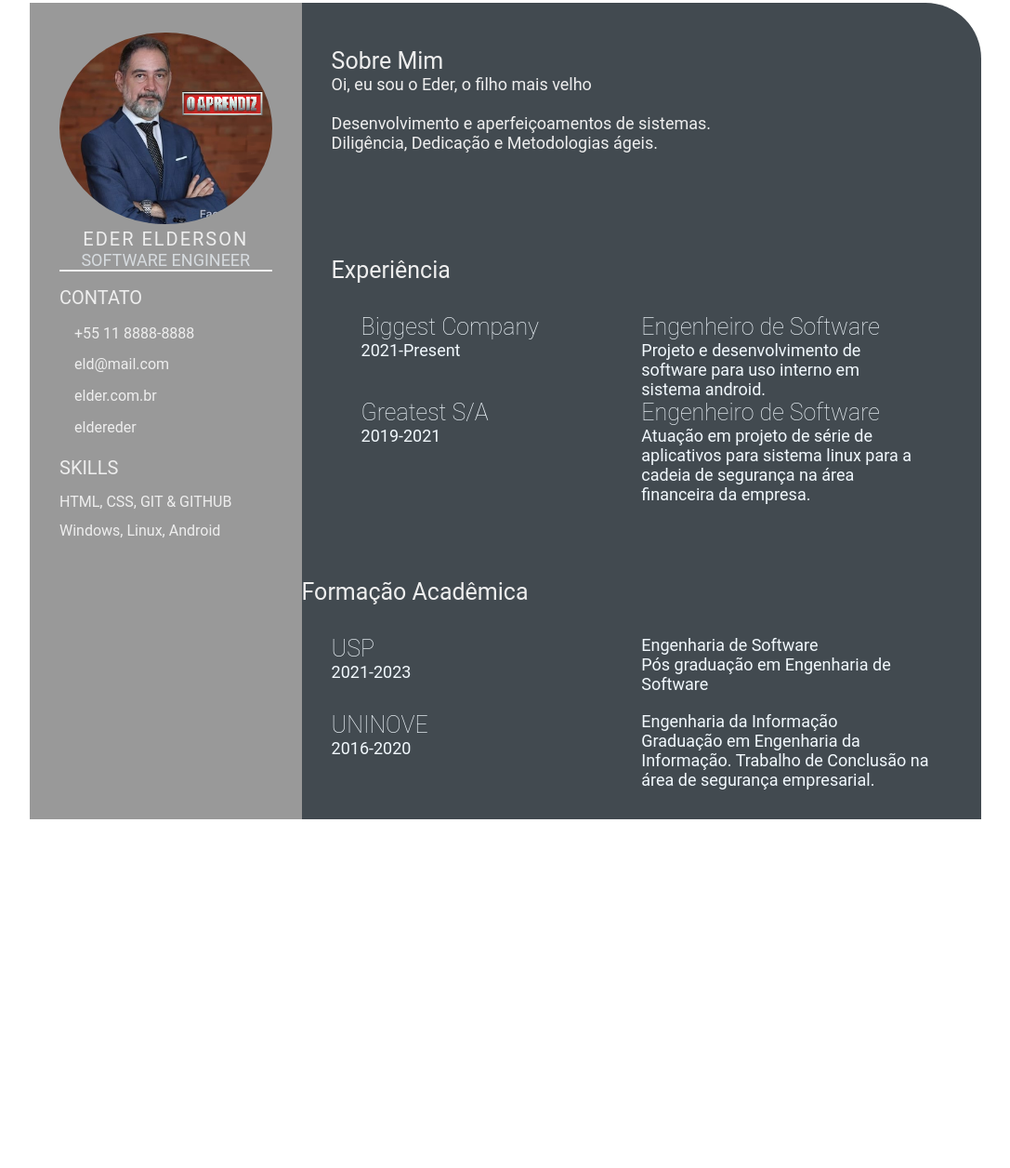
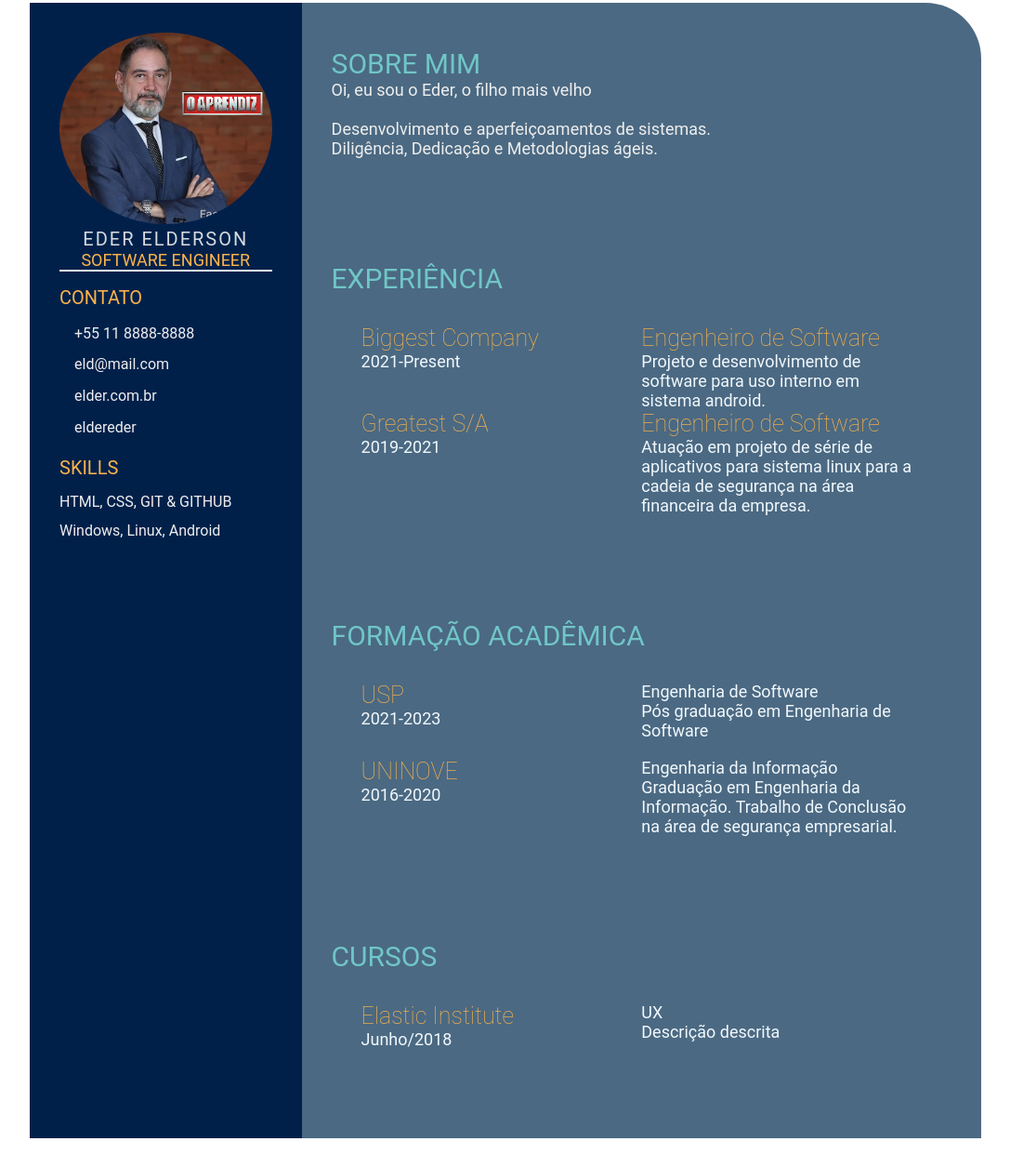
Before and after one commit to lafortunelapine/devweekgit.github.io, a plain HTML site: page index.html in a window 1280 px wide. Shown: the part 29-1285 px from the top of the page at 93% size, without its empty margins (96-1183 px from the left). Before the commit the page ends 942 px from the top, so only its background shows below. Drawn offline with Linux system fonts and the light colour scheme.

Commit message:
feature: improved style, index and deleted music beet.jpg

```diff
--- a/index.html
+++ b/index.html
@@ -47,7 +47,7 @@
         <section class="right-section">
             <div class="right-section-contents">
                 <div class="gap">
-                    <div class="right-title">Sobre Mim</div>
+                    <div class="right-title">SOBRE MIM</div>
                     <p class="about-me-contents">
                         Oi, eu sou o Eder, o filho mais velho<br>
                         <br> Desenvolvimento e aperfeiçoamentos de sistemas.
@@ -55,9 +55,10 @@
                     </p>
                 </div>
             </div>
+
             <div class="right-section-contents">
                 <div class="experience-gap">
-                    <div class="right-title">Experiência</div>
+                    <div class="right-title">EXPERIÊNCIA</div>
                     <div class="experience-contents">
                         <div class="exp-left">
                             <p class="exp-company-name">Biggest Company</p>
@@ -65,7 +66,8 @@
                         </div>
                         <div class="exp-right">
                             <p class="exp-position">Engenheiro de Software</p>
-                            <p class="exp-desc">Projeto e desenvolvimento de software para uso interno em sistema android.</p>
+                            <p class="exp-desc">Projeto e desenvolvimento de software para uso interno em sistema
+                                android.</p>
                         </div>
                         <div class="exp-left">
                             <p class="exp-company-name">Greatest S/A</p>
@@ -73,13 +75,16 @@
                         </div>
                         <div class="exp-right">
                             <p class="exp-position">Engenheiro de Software</p>
-                            <p class="exp-desc">Atuação em projeto de série de aplicativos para sistema linux para a cadeia de segurança na área financeira da empresa.</p>
+                            <p class="exp-desc">Atuação em projeto de série de aplicativos para sistema linux para a
+                                cadeia de segurança na área financeira da empresa.</p>
                         </div>
                     </div>
                 </div>
             </div>
-            <section class="education-gap">
-                <div class="right-title">Formação Acadêmica</div>
+
+            <section class="right-section-contents">
+                <div class="education-gap">
+                    <div class="right-title">FORMAÇÃO ACADÊMICA</div>
                     <div class="education-contents">
                         <div class="education-left">
                             <p class="education-school-name">USP</p>
@@ -95,10 +100,32 @@
                         </div>
                         <div class="education-right">
                             <p class="education-subject">Engenharia da Informação</p>
-                        <p class="education-desc"> Graduação em Engenharia da Informação. Trabalho de Conclusão na área de segurança empresarial.</p>
+                            <p class="education-desc"> Graduação em Engenharia da Informação. Trabalho de Conclusão na
+                                área
+                                de segurança empresarial.</p>
+                        </div>
                     </div>
                 </div>
             </section>
+
+            <section class="right-section-contents">
+                <div class="award-gap">
+                    <div class="right-title">CURSOS</div>
+                    <div class="award-contents">
+                        <div class="award-left">
+                            <p class="award-company-name">Elastic Institute</p>
+                            <p class="award-time-period">Junho/2018</p>
+                        </div>
+                        <div class="award-right">
+                            <p class="award-name">UX</p>
+                            <p class="award-desc">
+                                Descrição descrita
+                            </p>
+                        </div>
+                    </div>
+                </div>
+            </section>
+
         </section>
     </main>
 </body>
--- a/style.css
+++ b/style.css
@@ -17,13 +17,13 @@
 .left-section {
     grid-column: span 2;
     height: 100%;
-    background-color: #999999;
+    background-color: #00204A;
 }
 
 .right-section {
     grid-column: span 5;
     height: 100%;
-    background-color: #424a50;
+    background-color: #4B6982;
     border-radius: 0px 60px 0px 0px;
 }
 
@@ -43,7 +43,7 @@
 }
 
 .name {
-    color: #eeeeee;
+    color: #D6DBDF;
     font-size: 20px;
     text-align: center;
     letter-spacing: 2px;
@@ -51,7 +51,7 @@
 }
 
 .profession {
-    color: #D6DBDF;
+    color: #FDB44B;
     font-size: 18px;
     text-transform: uppercase;
     text-align: center;
@@ -59,7 +59,7 @@
 
 /* .contact-info { border-bottom: 2px solid #1B2631; } */
 .left-title {
-    color: #eeeeee;
+    color: #FDB44B;
     font-size: 20px;
     padding-top: 1rem;
 }
@@ -94,8 +94,8 @@
 }
 
 .right-title {
-    font-size: 25px;
-    color: #eeeeee;
+    font-size: 30px;
+    color: #70C6C7;
     padding-top: 1rem;
 }
 .gap {
@@ -107,7 +107,7 @@
 }
 .experience-contents,
 .education-contents,
-.awards-contents {
+.award-contents {
     display: grid;
     grid-template-columns: repeat(2, 1fr);
     color: #f1f8fd;
@@ -116,7 +116,7 @@
 }
 .exp-time-period,
 .education-time-period,
-.awards-time-period {
+.award-time-period {
     font-size: 18px;
     padding-bottom: 2rem;
 }
@@ -126,4 +126,5 @@
 .education-school-name {
     font-size: 25px;
     font-weight: lighter;
+    color: #FDB44B;
 }
```
Also changed, not shown: img/music beet.jpg (deleted). Lines whose indentation alone changed are shown as unchanged.
